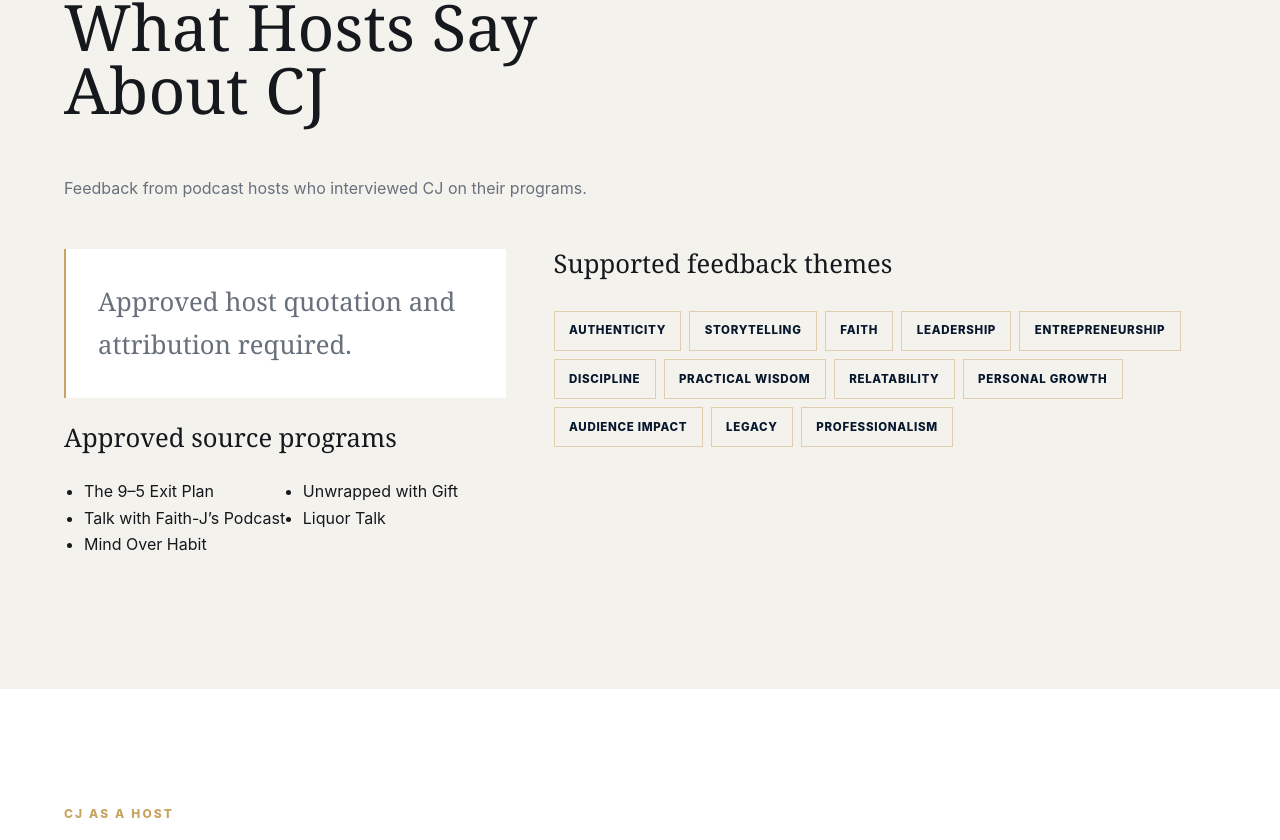
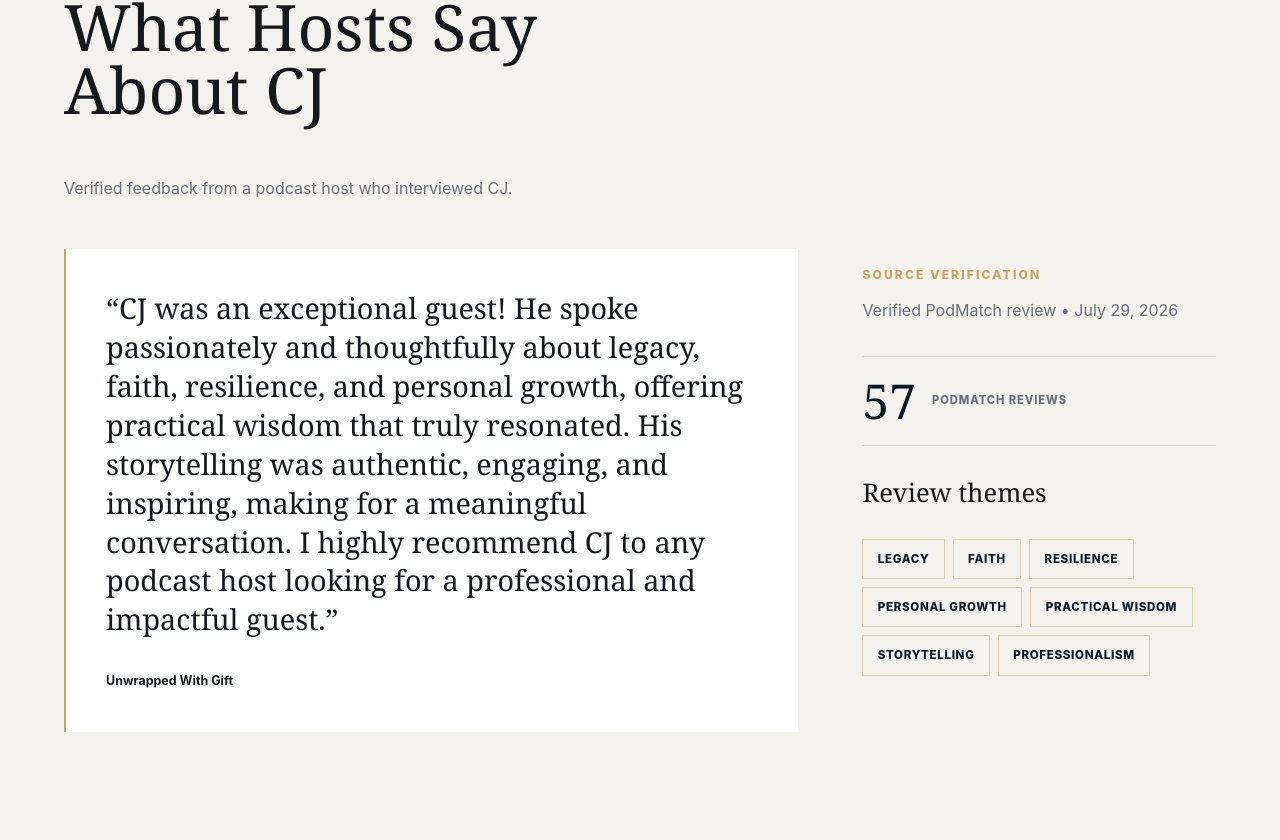
Before and after one commit to cjmoneyway-rgb/cjmoneyway-media-kit, a React (Vite) app: page / in a window 1280 px wide. Shown: the part 7706-8546 px from the top of the page. Built offline with nearby package versions, Linux system fonts and the light colour scheme.

Commit message:
Integrate verified testimonials and approved media kit links (#6)

```diff
--- a/src/components/TestimonialCard.tsx
+++ b/src/components/TestimonialCard.tsx
@@ -4,7 +4,7 @@ export function TestimonialCard({ quote, name, role, organization, sourceType, s
   return (
     <figure className="testimonial-card" data-source-type={sourceType} data-status={status}>
       <blockquote>“{quote}”</blockquote>
-      <figcaption><strong>{name ?? 'Attribution Pending Approval'}</strong><span>{[role, organization].filter(Boolean).join(' — ') || 'Role and organization pending approval'}</span></figcaption>
+      <figcaption><strong>{name ?? 'Attribution Pending Approval'}</strong>{(role || organization) && <span>{[role, organization].filter(Boolean).join(' — ')}</span>}</figcaption>
     </figure>
   )
 }
--- a/src/data/mediaKitContent.ts
+++ b/src/data/mediaKitContent.ts
@@ -75,8 +75,8 @@ export const podcastRanking: PodcastRanking = {
 }
 
 export const testimonialCategories: TestimonialCategory[] = [
-  { id: 'host-testimonials', purpose: 'Preserve approved host feedback separately from show guest feedback.', eyebrow: 'CJ as a Guest', title: 'What Hosts Say About CJ', description: 'Feedback from podcast hosts who interviewed CJ on their programs.', sources: ['The 9–5 Exit Plan', "Talk with Faith-J’s Podcast", 'Mind Over Habit', 'Unwrapped with Gift', 'Liquor Talk'], themes: ['Authenticity', 'Storytelling', 'Faith', 'Leadership', 'Entrepreneurship', 'Discipline', 'Practical wisdom', 'Relatability', 'Personal growth', 'Audience impact', 'Legacy', 'Professionalism'], quotePlaceholder: 'Approved host quotation and attribution required.', status: 'placeholder' },
-  { id: 'guest-testimonials', purpose: 'Preserve approved show guest feedback separately from host feedback.', eyebrow: 'CJ as a Host', title: 'What Guests Say About The CJ Moneyway Show™', description: "Feedback about guests' experience with CJ as a host, interviewer, storyteller, conversation facilitator, and media creator.", sources: [], themes: ['Insightful questions', 'Authentic conversation', 'Guest comfort', 'Professionalism', 'Deeper storytelling', 'Educational value', 'Natural conversation', 'Faith', 'Leadership', 'Purpose', 'Amplifying overlooked voices'], quotePlaceholder: 'Approved guest quotation and attribution required.', status: 'placeholder' },
+  { id: 'host-testimonials', purpose: 'Preserve approved host feedback separately from show guest feedback.', eyebrow: 'CJ as a Guest', title: 'What Hosts Say About CJ', description: 'Verified feedback from a podcast host who interviewed CJ.', themes: ['Legacy', 'Faith', 'Resilience', 'Personal Growth', 'Practical Wisdom', 'Storytelling', 'Professionalism'], testimonial: { quote: 'CJ was an exceptional guest! He spoke passionately and thoughtfully about legacy, faith, resilience, and personal growth, offering practical wisdom that truly resonated. His storytelling was authentic, engaging, and inspiring, making for a meaningful conversation. I highly recommend CJ to any podcast host looking for a professional and impactful guest.', name: 'Unwrapped With Gift', sourceType: 'host', status: 'verified' }, sourceNote: 'Verified PodMatch review • July 29, 2026', supportingProof: { value: '57', label: 'PodMatch Reviews' }, status: 'verified' },
+  { id: 'guest-testimonials', purpose: 'Preserve approved show guest feedback separately from host feedback.', eyebrow: 'CJ as a Host', title: 'What Guests Say About The CJ Moneyway Show™', description: 'Verified feedback about the guest experience with CJ as a host and interviewer.', themes: ['Connection', 'Thoughtful Questions', 'Guest Experience', 'Professionalism'], testimonial: { quote: 'CJ was an outstanding host and connects easily with his guests. A big sports fanatic and especially Lakers fan, we established a relationship early on based on our love of sports alone. He asks good questions and sets his guests up to shine in the broadcast.', name: 'Kirk McCarley', sourceType: 'guest', status: 'verified' }, sourceNote: 'Verified five-star review', status: 'verified' },
 ]
 
 export const strategicRelationships: StrategicRelationship[] = [
@@ -87,7 +87,7 @@ export const strategicRelationships: StrategicRelationship[] = [
 export const valueStatements = ['Conversations become opportunities.', 'Ideas become systems.', 'Relationships become strategic assets.', 'Timeless principles meet modern tools.']
 
 export const conversionPathways: ConversionPathway[] = [
-  ['Book CJ to Speak', 'Bring purpose-led leadership, storytelling, resilience, and practical transformation to your audience.', 'View Speaking One-Sheet', approvedLinks.oneSheet],
+  ['Book CJ to Speak', 'Bring purpose-led leadership, storytelling, resilience, and practical transformation to your audience.', 'View SpeakerHub Profile', approvedLinks.speakerHub],
   ['Listen to The CJ Moneyway Show™', 'Explore meaningful conversations designed to create impact beyond the episode.', 'Listen to the Podcast', approvedLinks.podcast],
   ['Explore Moneyway Lab™', 'Discover practical AI education and modern enterprise tools rooted in timeless principles.', 'Approved Moneyway Lab™ Link Required'],
   ['Read Moneyway Journal™', 'Engage executive perspectives, transformational stories, and written thought leadership.', 'Approved Moneyway Journal™ Link Required'],
--- a/src/sections/ContentSections.tsx
+++ b/src/sections/ContentSections.tsx
@@ -3,6 +3,7 @@ import { Button } from '../components/Button'
 import { DownloadCard } from '../components/DownloadCard'
 import { PlatformCard } from '../components/PlatformCard'
 import { SectionHeading } from '../components/SectionHeading'
+import { TestimonialCard } from '../components/TestimonialCard'
 import { approvedLinks, authorityMetrics, conversionPathways, ecosystem, mediaDownloads, podcastRanking, principles, sections, showCopy, strategicRelationships, testimonialCategories, valueStatements, workAreas } from '../data/mediaKitContent'
 import type { SectionContent, TestimonialCategory } from '../types/content'
 
@@ -41,7 +42,7 @@ export function Ranking() {
 }
 
 function TestimonialSection({ category }: { category: TestimonialCategory }) {
-  return <section className="section testimonial-category" id={category.id} data-status={category.status}><SectionHeading eyebrow={category.eyebrow} title={category.title} description={category.description} /><div className="testimonial-evidence"><div><p className="placeholder-label">{category.quotePlaceholder}</p>{category.sources.length > 0 && <><h3>Approved source programs</h3><ul>{category.sources.map((source) => <li key={source}>{source}</li>)}</ul></>}</div><div><h3>Supported feedback themes</h3><div className="tag-list">{category.themes.map((theme) => <span key={theme}>{theme}</span>)}</div></div></div></section>
+  return <section className="section testimonial-category" id={category.id} data-status={category.status}><SectionHeading eyebrow={category.eyebrow} title={category.title} description={category.description} /><div className="testimonial-evidence"><TestimonialCard {...category.testimonial} /><aside className="testimonial-proof" aria-label="Review verification"><p className="eyebrow">Source verification</p><p>{category.sourceNote}</p>{category.supportingProof && <p className="testimonial-proof__metric"><strong>{category.supportingProof.value}</strong><span>{category.supportingProof.label}</span></p>}<h3>Review themes</h3><div className="tag-list">{category.themes.map((theme) => <span key={theme}>{theme}</span>)}</div></aside></div></section>
 }
 
 export function HostTestimonials() { return <TestimonialSection category={testimonialCategories[0]} /> }
--- a/src/sections/Footer.tsx
+++ b/src/sections/Footer.tsx
@@ -1,7 +1,7 @@
 import { approvedLinks } from '../data/mediaKitContent'
 
 const footerLinks = [
-  ['Website', approvedLinks.website], ['Podcast', approvedLinks.podcast], ['Speaking', approvedLinks.oneSheet], ['LinkedIn', approvedLinks.linkedin],
+  ['Website', approvedLinks.website], ['Podcast', approvedLinks.podcast], ['Speaking', approvedLinks.speakerHub], ['LinkedIn', approvedLinks.linkedin],
   ['YouTube', approvedLinks.youtube], ['Instagram', approvedLinks.instagram], ['TikTok', approvedLinks.tiktok], ['X', approvedLinks.x],
 ]
 
--- a/src/styles/index.css
+++ b/src/styles/index.css
@@ -137,9 +137,13 @@ h3 { font-family: var(--font-display); font-size: 1.6rem; font-weight: 400; line
 .ranking-sequence { display: grid; grid-template-columns: repeat(7, 1fr); gap: .5rem; padding: 0 0 1rem; list-style: none; }
 .ranking-sequence li { display: flex; flex-direction: column; padding: .75rem; background: white; font-size: .72rem; }
 .testimonial-category:nth-of-type(even) { background: var(--color-soft); }
-.testimonial-evidence { display: grid; grid-template-columns: .8fr 1.2fr; gap: 3rem; }
-.testimonial-evidence ul { padding-left: 1.25rem; columns: 2; }
-.placeholder-label { padding: 2rem; border-left: 2px solid var(--color-gold); background: white; color: var(--color-muted); font-family: var(--font-display); font-size: 1.6rem; }
+.testimonial-evidence { display: grid; grid-template-columns: minmax(0, 1.35fr) minmax(16rem, .65fr); gap: clamp(1.5rem, 5vw, 4rem); align-items: start; }
+.testimonial-evidence .testimonial-card { border: 0; border-left: 2px solid var(--color-gold); }
+.testimonial-proof { padding-top: 1rem; }
+.testimonial-proof > p:not(.eyebrow, .testimonial-proof__metric) { color: var(--color-muted); }
+.testimonial-proof__metric { display: flex; align-items: center; gap: 1rem; margin: 2rem 0; padding: 1.25rem 0; border-top: var(--border-subtle); border-bottom: var(--border-subtle); }
+.testimonial-proof__metric strong { color: var(--color-navy); font-family: var(--font-display); font-size: 3rem; font-weight: 400; line-height: 1; }
+.testimonial-proof__metric span { color: var(--color-muted); font-size: .7rem; font-weight: 800; letter-spacing: .08em; text-transform: uppercase; }
 .relationship-grid, .value-grid { display: grid; grid-template-columns: repeat(2, 1fr); gap: 1rem; }
 .relationship-grid article { padding: 2rem; border: var(--border-subtle); }
 .relationship-grid ul { display: flex; flex-wrap: wrap; gap: .5rem; padding: 0; list-style: none; }
```
Also changed, not shown: src/types/content.ts (+4 -3 lines).
